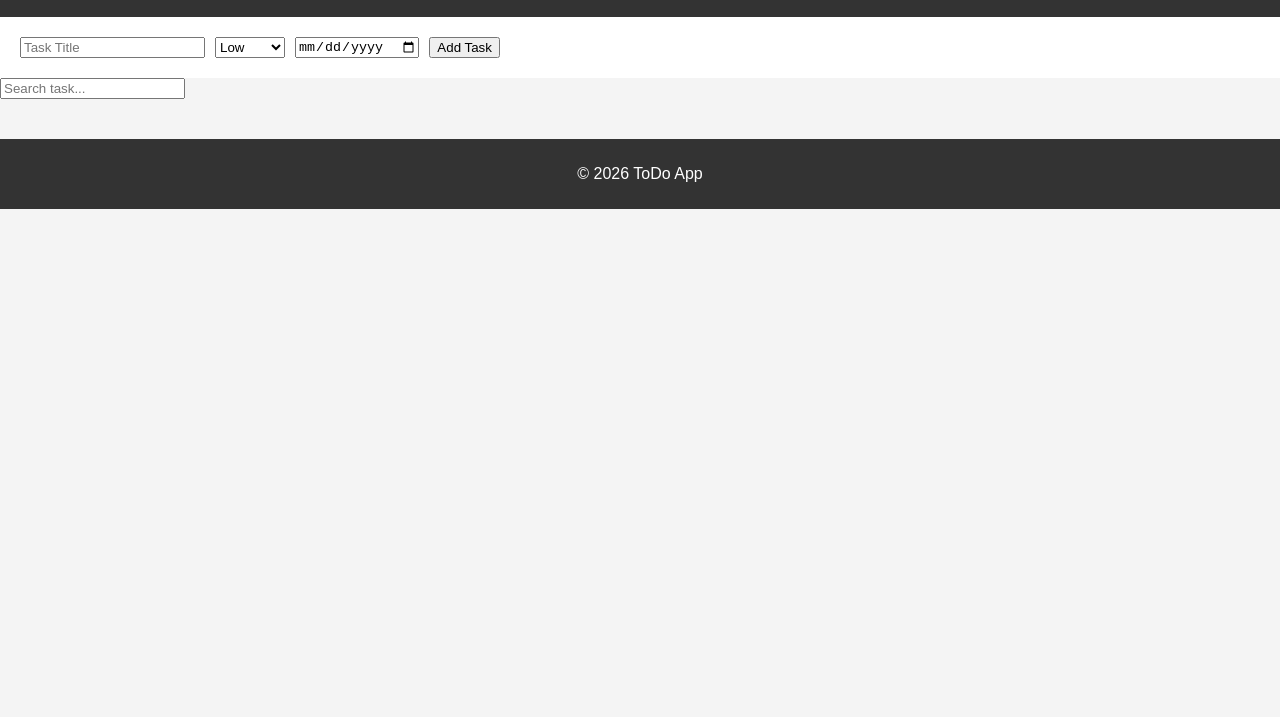
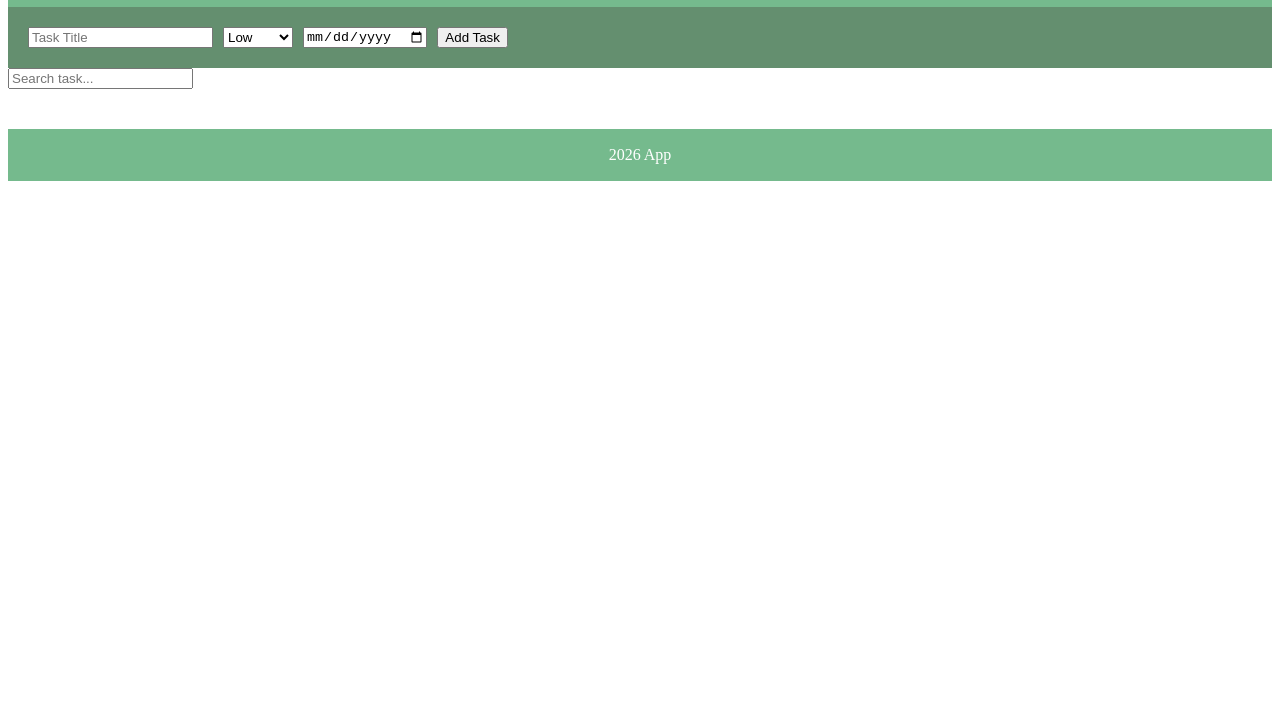
Before and after one commit to abrarabdelhadi/ToDoApp, a plain HTML site: page index.html in a window 1280 px wide. Shown: the part 83-800 px from the top of the page. Drawn offline with Linux system fonts and the light colour scheme; no server answers.

Commit message:
first commit

```diff
--- a/app.js
+++ b/app.js
@@ -1,4 +1,4 @@
-const baseURL = "https://your-project-id.firebaseio.com/tasks";
+const baseURL = "https://todoapp-b837a-default-rtdb.firebaseio.com/";
 
 // ADD TASK
 document.getElementById("taskForm").addEventListener("submit", function(e) {
--- a/index.html
+++ b/index.html
@@ -35,7 +35,7 @@
 
   <!-- FOOTER -->
   <footer>
-    <p>© 2026 ToDo App</p>
+    <p>2026 App</p>
   </footer>
 
   <script src="app.js"></script>
--- a/style.css
+++ b/style.css
@@ -1,19 +1,13 @@
-body {
-  font-family: Arial;
-  margin: 0;
-  background: #f4f4f4;
-}
-
 header, footer {
-  background: #333;
+  background: #12893c94;
   color: white;
   text-align: center;
-  padding: 10px;
+  padding: 1px;
 }
 
 form {
   padding: 20px;
-  background: white;
+  background: rgba(8, 77, 27, 0.626);
   display: flex;
   gap: 10px;
 }
@@ -26,10 +20,10 @@ form {
   background: white;
   margin-bottom: 10px;
   padding: 10px;
-  border-left: 5px solid #333;
+  border-left: 5px solid hsla(157, 86%, 8%, 0.585);
 }
 
 .completed {
   text-decoration: line-through;
-  color: gray;
+  color: rgb(9, 81, 34);
 }
```
